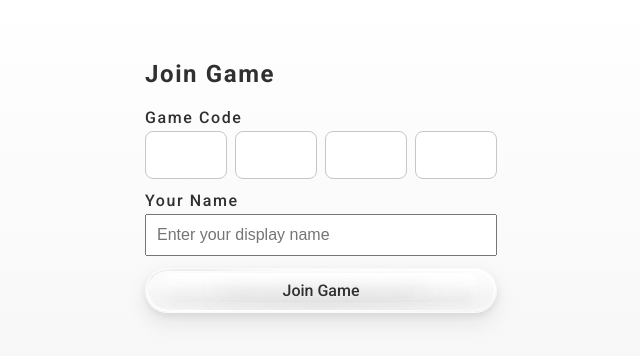
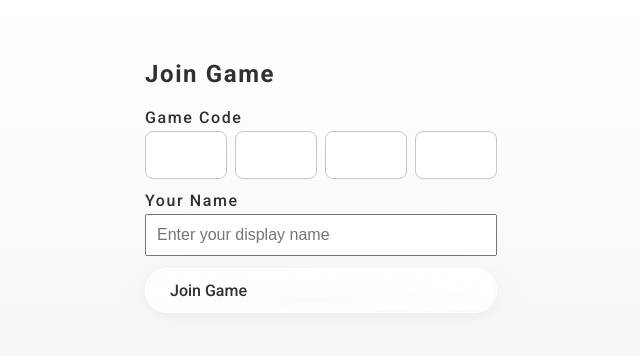
Before and after one commit to ChaseTheCoder/hallucinate, a Next.js app: page /join in a window 1280 px wide. Shown: the top 356 px of the page, without its empty margins (319-959 px from the left). Built offline with nearby package versions, Linux system fonts and the light colour scheme.

Commit message:
add popover for host game not found fix host rendering correct game status and udpate ui

```diff
--- a/components/ButtonLiquid.module.css
+++ b/components/ButtonLiquid.module.css
@@ -9,19 +9,15 @@
   border: 1px solid transparent;
   border-radius: 40px;
   background:
-    linear-gradient(180deg, rgba(255, 255, 255, 0.42) 0%, rgba(248, 248, 248, 0.2) 52%, rgba(255, 255, 255, 0.34) 100%),
-    linear-gradient(90deg, rgba(255, 255, 255, 0.14) 0%, rgba(205, 205, 205, 0.04) 24%, rgba(166, 166, 166, 0.03) 50%, rgba(205, 205, 205, 0.04) 76%, rgba(255, 255, 255, 0.14) 100%);
+    linear-gradient(135deg, rgba(255, 255, 255, 0.9) 0%, rgba(255, 255, 255, 0.7) 50%, rgba(255, 255, 255, 0.85) 100%);
   box-shadow:
-    inset 0 1px 0 rgba(255, 255, 255, 0.92),
-    inset 0 -1px 0 rgba(150, 150, 150, 0.2),
-    inset 0 -8px 16px rgba(255, 255, 255, 0.08),
-    inset 10px 0 14px rgba(255, 255, 255, 0.06),
-    inset -10px 0 14px rgba(255, 255, 255, 0.06),
-    0 10px 20px rgba(185, 185, 185, 0.3),
-    0 3px 6px rgba(135, 135, 135, 0.2),
-    0 0 0 1px rgba(255, 255, 255, 0.32);
-  backdrop-filter: blur(12px) saturate(138%);
-  -webkit-backdrop-filter: blur(12px) saturate(138%);
+    inset 0 1px 2px rgba(255, 255, 255, 1),
+    inset 0 -1px 1px rgba(220, 220, 220, 0.2),
+    0 8px 32px rgba(180, 180, 180, 0.12),
+    0 2px 8px rgba(160, 160, 160, 0.08),
+    0 0 0 0.5px rgba(255, 255, 255, 0.6);
+  backdrop-filter: blur(20px) saturate(110%) brightness(1.1);
+  -webkit-backdrop-filter: blur(20px) saturate(110%) brightness(1.1);
   color: var(--color-text-primary);
   cursor: pointer;
   font-size: 1em;
@@ -39,7 +35,7 @@
   position: absolute;
   inset: 1px;
   border-radius: inherit;
-  background: linear-gradient(180deg, rgba(255, 255, 255, 0.15) 0%, rgba(255, 255, 255, 0.02) 56%, rgba(255, 255, 255, 0.07) 100%);
+  background: linear-gradient(180deg, rgba(255, 255, 255, 0.4) 0%, rgba(255, 255, 255, 0.05) 50%, rgba(255, 255, 255, 0.1) 100%);
   pointer-events: none;
   z-index: 0;
 }
@@ -49,57 +45,52 @@
   position: absolute;
   inset: 2px;
   border-radius: inherit;
-  /* Simulates shadow visible through translucent glass. */
-  background: radial-gradient(120% 80% at 50% 86%, rgba(125, 125, 125, 0.12) 0%, rgba(125, 125, 125, 0.05) 42%, rgba(125, 125, 125, 0) 76%);
+  background: radial-gradient(120% 80% at 50% 90%, rgba(200, 200, 200, 0.03) 0%, rgba(220, 220, 220, 0.01) 50%, rgba(255, 255, 255, 0) 80%);
   pointer-events: none;
   z-index: 0;
 }
 
 .buttonLiquid:hover:not(:disabled) {
   background:
-    linear-gradient(180deg, rgba(255, 255, 255, 0.62) 0%, rgba(248, 248, 248, 0.38) 52%, rgba(255, 255, 255, 0.5) 100%),
-    linear-gradient(90deg, rgba(255, 255, 255, 0.24) 0%, rgba(205, 205, 205, 0.06) 24%, rgba(166, 166, 166, 0.05) 50%, rgba(205, 205, 205, 0.06) 76%, rgba(255, 255, 255, 0.24) 100%);
+    linear-gradient(135deg, rgba(255, 255, 255, 0.95) 0%, rgba(255, 255, 255, 0.8) 50%, rgba(255, 255, 255, 0.92) 100%);
   box-shadow:
-    inset 0 1px 0 rgba(255, 255, 255, 1),
-    inset 0 -1px 0 rgba(135, 135, 135, 0.28),
-    inset 0 -10px 18px rgba(255, 255, 255, 0.18),
-    inset 12px 0 16px rgba(255, 255, 255, 0.14),
-    inset -12px 0 16px rgba(255, 255, 255, 0.14),
-    0 12px 24px rgba(150, 150, 150, 0.38),
-    0 4px 10px rgba(100, 100, 100, 0.32),
-    0 0 0 1px rgba(255, 255, 255, 0.38);
+    inset 0 1px 2px rgba(255, 255, 255, 1),
+    inset 0 -1px 1px rgba(220, 220, 220, 0.25),
+    0 10px 40px rgba(180, 180, 180, 0.16),
+    0 4px 12px rgba(160, 160, 160, 0.1),
+    0 0 0 0.5px rgba(255, 255, 255, 0.7);
   transform: none;
 }
 
 .buttonLiquid:active:not(:disabled) {
   transform: translateY(1px);
+  background:
+    linear-gradient(135deg, rgba(255, 255, 255, 0.85) 0%, rgba(255, 255, 255, 0.65) 50%, rgba(255, 255, 255, 0.8) 100%);
   box-shadow:
-    inset 0 2px 1px rgba(255, 255, 255, 0.84),
-    inset 0 -5px 10px rgba(255, 255, 255, 0.1),
-    0 5px 12px rgba(198, 198, 198, 0.2);
+    inset 0 2px 4px rgba(220, 220, 220, 0.2),
+    inset 0 -1px 1px rgba(255, 255, 255, 0.5),
+    0 4px 16px rgba(180, 180, 180, 0.08);
 }
 
 .buttonLiquid:disabled {
-  opacity: 0.6;
+  opacity: 0.5;
   cursor: default;
   box-shadow:
-    inset 0 1px 0 rgba(255, 255, 255, 0.72),
-    inset 0 -8px 14px rgba(255, 255, 255, 0.08),
-    0 4px 10px rgba(198, 198, 198, 0.16);
+    inset 0 1px 2px rgba(255, 255, 255, 0.8),
+    0 4px 16px rgba(180, 180, 180, 0.08);
 }
 
 .rim {
   position: absolute;
   inset: 0;
-  padding: 2px;
+  padding: 1.5px;
   border-radius: inherit;
   pointer-events: none;
   z-index: 1;
   background:
-    radial-gradient(38% 56% at 12% 16%, rgba(134, 134, 134, 0.24) 0%, rgba(184, 184, 184, 0.1) 44%, rgba(244, 244, 244, 0.03) 80%, rgba(255, 255, 255, 0.62) 100%),
-    radial-gradient(38% 56% at 88% 84%, rgba(134, 134, 134, 0.24) 0%, rgba(184, 184, 184, 0.1) 44%, rgba(244, 244, 244, 0.03) 80%, rgba(255, 255, 255, 0.62) 100%),
-    linear-gradient(90deg, rgba(255, 255, 255, 0.52) 0%, rgba(251, 251, 251, 0.36) 30%, rgba(245, 245, 245, 0.28) 50%, rgba(251, 251, 251, 0.36) 70%, rgba(255, 255, 255, 0.52) 100%),
-    linear-gradient(180deg, rgba(255, 255, 255, 0.56) 0%, rgba(240, 240, 240, 0.34) 50%, rgba(255, 255, 255, 0.56) 100%);
+    radial-gradient(40% 50% at 15% 20%, rgba(255, 255, 255, 0.8) 0%, rgba(240, 240, 240, 0.3) 50%, rgba(255, 255, 255, 0.1) 100%),
+    radial-gradient(40% 50% at 85% 80%, rgba(255, 255, 255, 0.6) 0%, rgba(240, 240, 240, 0.2) 50%, rgba(255, 255, 255, 0.05) 100%),
+    linear-gradient(180deg, rgba(255, 255, 255, 0.7) 0%, rgba(250, 250, 250, 0.3) 50%, rgba(255, 255, 255, 0.6) 100%);
   -webkit-mask:
     linear-gradient(#000 0 0) content-box,
     linear-gradient(#000 0 0);
@@ -108,40 +99,42 @@
     linear-gradient(#000 0 0) content-box,
     linear-gradient(#000 0 0);
   mask-composite: exclude;
-  filter: blur(0.55px);
+  filter: blur(0.3px);
 }
 
 .centerTone {
   position: absolute;
-  inset: 8px 20% 9px 20%;
+  inset: 12px 22% 12px 22%;
   border-radius: 999px;
-  background: linear-gradient(180deg, rgba(150, 150, 150, 0.03) 0%, rgba(118, 118, 118, 0.06) 52%, rgba(164, 164, 164, 0.03) 100%);
-  filter: blur(10px);
+  background: linear-gradient(180deg, rgba(240, 240, 240, 0.02) 0%, rgba(230, 230, 230, 0.03) 50%, rgba(240, 240, 240, 0.01) 100%);
+  filter: blur(8px);
   pointer-events: none;
   z-index: 1;
 }
 
 .highlight {
   position: absolute;
-  top: 4px;
-  left: 20px;
-  right: 20px;
-  height: 34%;
+  top: 3px;
+  left: 18px;
+  right: 18px;
+  height: 38%;
   border-radius: 999px;
-  background: linear-gradient(180deg, rgba(255, 255, 255, 0.98) 0%, rgba(255, 255, 255, 0.36) 56%, rgba(255, 255, 255, 0) 100%);
+  background:
+    radial-gradient(ellipse 60% 100% at 30% 0%, rgba(255, 255, 255, 1) 0%, rgba(255, 255, 255, 0.6) 40%, rgba(255, 255, 255, 0) 70%);
   pointer-events: none;
   z-index: 1;
+  opacity: 0.9;
 }
 
 .shadow {
   position: absolute;
-  left: 22px;
-  right: 22px;
-  bottom: 5px;
-  height: 23%;
+  left: 24px;
+  right: 24px;
+  bottom: 6px;
+  height: 20%;
   border-radius: 999px;
-  background: linear-gradient(180deg, rgba(120, 120, 120, 0.1) 0%, rgba(120, 120, 120, 0.03) 60%, rgba(255, 255, 255, 0) 100%);
-  filter: blur(5px);
+  background: linear-gradient(180deg, rgba(180, 180, 180, 0.04) 0%, rgba(200, 200, 200, 0.01) 50%, rgba(255, 255, 255, 0) 100%);
+  filter: blur(3px);
   pointer-events: none;
   z-index: 1;
 }
@@ -151,21 +144,25 @@
   z-index: 3;
   opacity: 1;
   color: var(--color-text-primary);
-  text-shadow: 0 1px 0 rgba(255, 255, 255, 0.35);
+  text-shadow: 0 0.5px 1px rgba(255, 255, 255, 0.5);
+  display: flex;
+  width: 100%;
 }
 
 .textReflection {
   position: absolute;
-  left: 50%;
-  top: 56%;
-  transform: translateX(-50%) scaleY(-1);
+  left: 0;
+  right: 0;
+  top: 58%;
+  transform: scaleY(-1);
   transform-origin: center top;
   z-index: 2;
-  color: rgba(72, 72, 72, 0.16);
+  color: rgba(100, 100, 100, 0.08);
   text-shadow: none;
-  filter: blur(0.4px);
-  white-space: nowrap;
+  filter: blur(0.3px);
   pointer-events: none;
-  -webkit-mask-image: linear-gradient(to bottom, rgba(0, 0, 0, 0.38) 0%, rgba(0, 0, 0, 0.1) 45%, rgba(0, 0, 0, 0) 100%);
-  mask-image: linear-gradient(to bottom, rgba(0, 0, 0, 0.38) 0%, rgba(0, 0, 0, 0.1) 45%, rgba(0, 0, 0, 0) 100%);
+  -webkit-mask-image: linear-gradient(to bottom, rgba(0, 0, 0, 0.25) 0%, rgba(0, 0, 0, 0.05) 40%, rgba(0, 0, 0, 0) 100%);
+  mask-image: linear-gradient(to bottom, rgba(0, 0, 0, 0.25) 0%, rgba(0, 0, 0, 0.05) 40%, rgba(0, 0, 0, 0) 100%);
+  display: flex;
+  width: 100%;
 }
--- a/components/GlassBubble.module.css
+++ b/components/GlassBubble.module.css
@@ -9,19 +9,19 @@
   isolation: isolate;
   border: 1px solid transparent;
   background:
-    linear-gradient(180deg, rgba(255, 255, 255, 0.42) 0%, rgba(248, 248, 248, 0.2) 52%, rgba(255, 255, 255, 0.34) 100%),
-    linear-gradient(90deg, rgba(255, 255, 255, 0.14) 0%, rgba(205, 205, 205, 0.04) 24%, rgba(166, 166, 166, 0.03) 50%, rgba(205, 205, 205, 0.04) 76%, rgba(255, 255, 255, 0.14) 100%);
+    linear-gradient(180deg, rgba(255, 255, 255, 0.72) 0%, rgba(255, 255, 255, 0.5) 52%, rgba(255, 255, 255, 0.64) 100%),
+    linear-gradient(90deg, rgba(255, 255, 255, 0.34) 0%, rgba(245, 245, 245, 0.24) 24%, rgba(240, 240, 240, 0.23) 50%, rgba(245, 245, 245, 0.24) 76%, rgba(255, 255, 255, 0.34) 100%);
   box-shadow:
-    inset 0 1px 0 rgba(255, 255, 255, 0.88),
-    inset 0 -1px 0 rgba(150, 150, 150, 0.16),
-    inset 0 -8px 16px rgba(255, 255, 255, 0.07),
-    inset 10px 0 14px rgba(255, 255, 255, 0.05),
-    inset -10px 0 14px rgba(255, 255, 255, 0.05),
-    0 8px 18px rgba(185, 185, 185, 0.24),
-    0 2px 5px rgba(135, 135, 135, 0.16),
-    0 0 0 1px rgba(255, 255, 255, 0.28);
-  backdrop-filter: blur(12px) saturate(138%);
-  -webkit-backdrop-filter: blur(12px) saturate(138%);
+    inset 0 1px 0 rgba(255, 255, 255, 1),
+    inset 0 -1px 0 rgba(200, 200, 200, 0.3),
+    inset 0 -8px 16px rgba(255, 255, 255, 0.2),
+    inset 10px 0 14px rgba(255, 255, 255, 0.15),
+    inset -10px 0 14px rgba(255, 255, 255, 0.15),
+    0 8px 18px rgba(200, 200, 200, 0.2),
+    0 2px 5px rgba(180, 180, 180, 0.12),
+    0 0 0 1px rgba(255, 255, 255, 0.48);
+  backdrop-filter: blur(12px) saturate(120%) brightness(1.15);
+  -webkit-backdrop-filter: blur(12px) saturate(120%) brightness(1.15);
   color: var(--color-text-primary);
 }
 
@@ -30,7 +30,7 @@
   position: absolute;
   inset: 1px;
   border-radius: inherit;
-  background: linear-gradient(180deg, rgba(255, 255, 255, 0.14) 0%, rgba(255, 255, 255, 0.02) 56%, rgba(255, 255, 255, 0.06) 100%);
+  background: linear-gradient(180deg, rgba(255, 255, 255, 0.28) 0%, rgba(255, 255, 255, 0.08) 56%, rgba(255, 255, 255, 0.16) 100%);
   pointer-events: none;
   z-index: 0;
 }
@@ -40,7 +40,7 @@
   position: absolute;
   inset: 2px;
   border-radius: inherit;
-  background: radial-gradient(120% 80% at 50% 86%, rgba(125, 125, 125, 0.1) 0%, rgba(125, 125, 125, 0.04) 42%, rgba(125, 125, 125, 0) 76%);
+  background: radial-gradient(120% 80% at 50% 86%, rgba(180, 180, 180, 0.06) 0%, rgba(200, 200, 200, 0.02) 42%, rgba(255, 255, 255, 0) 76%);
   pointer-events: none;
   z-index: 0;
 }
@@ -53,10 +53,10 @@
   pointer-events: none;
   z-index: 1;
   background:
-    radial-gradient(38% 56% at 12% 16%, rgba(134, 134, 134, 0.2) 0%, rgba(184, 184, 184, 0.08) 44%, rgba(244, 244, 244, 0.02) 80%, rgba(255, 255, 255, 0.58) 100%),
-    radial-gradient(38% 56% at 88% 84%, rgba(134, 134, 134, 0.2) 0%, rgba(184, 184, 184, 0.08) 44%, rgba(244, 244, 244, 0.02) 80%, rgba(255, 255, 255, 0.58) 100%),
-    linear-gradient(90deg, rgba(255, 255, 255, 0.48) 0%, rgba(251, 251, 251, 0.32) 30%, rgba(245, 245, 245, 0.24) 50%, rgba(251, 251, 251, 0.32) 70%, rgba(255, 255, 255, 0.48) 100%),
-    linear-gradient(180deg, rgba(255, 255, 255, 0.52) 0%, rgba(240, 240, 240, 0.3) 50%, rgba(255, 255, 255, 0.52) 100%);
+    radial-gradient(38% 56% at 12% 16%, rgba(200, 200, 200, 0.3) 0%, rgba(220, 220, 220, 0.16) 44%, rgba(250, 250, 250, 0.08) 80%, rgba(255, 255, 255, 0.78) 100%),
+    radial-gradient(38% 56% at 88% 84%, rgba(200, 200, 200, 0.3) 0%, rgba(220, 220, 220, 0.16) 44%, rgba(250, 250, 250, 0.08) 80%, rgba(255, 255, 255, 0.78) 100%),
+    linear-gradient(90deg, rgba(255, 255, 255, 0.68) 0%, rgba(255, 255, 255, 0.52) 30%, rgba(252, 252, 252, 0.44) 50%, rgba(255, 255, 255, 0.52) 70%, rgba(255, 255, 255, 0.68) 100%),
+    linear-gradient(180deg, rgba(255, 255, 255, 0.72) 0%, rgba(250, 250, 250, 0.5) 50%, rgba(255, 255, 255, 0.72) 100%);
   -webkit-mask:
     linear-gradient(#000 0 0) content-box,
     linear-gradient(#000 0 0);
@@ -87,7 +87,7 @@
   bottom: 4px;
   height: 24%;
   border-radius: 999px;
-  background: linear-gradient(180deg, rgba(120, 120, 120, 0.08) 0%, rgba(120, 120, 120, 0.02) 60%, rgba(255, 255, 255, 0) 100%);
+  background: linear-gradient(180deg, rgba(160, 160, 160, 0.04) 0%, rgba(180, 180, 180, 0.01) 60%, rgba(255, 255, 255, 0) 100%);
   filter: blur(4px);
   pointer-events: none;
   z-index: 1;
@@ -104,17 +104,17 @@
 
 .glow {
   background:
-    linear-gradient(180deg, rgba(255, 255, 255, 0.6) 0%, rgba(255, 255, 255, 0.4) 52%, rgba(255, 255, 255, 0.5) 100%),
-    linear-gradient(90deg, rgba(255, 255, 255, 0.3) 0%, rgba(255, 255, 255, 0.1) 24%, rgba(255, 255, 255, 0.08) 50%, rgba(255, 255, 255, 0.1) 76%, rgba(255, 255, 255, 0.3) 100%);
+    linear-gradient(180deg, rgba(255, 255, 255, 0.85) 0%, rgba(255, 255, 255, 0.7) 52%, rgba(255, 255, 255, 0.8) 100%),
+    linear-gradient(90deg, rgba(255, 255, 255, 0.5) 0%, rgba(255, 255, 255, 0.3) 24%, rgba(255, 255, 255, 0.25) 50%, rgba(255, 255, 255, 0.3) 76%, rgba(255, 255, 255, 0.5) 100%);
   box-shadow:
     inset 0 1px 0 rgba(255, 255, 255, 1),
-    inset 0 -1px 0 rgba(255, 255, 255, 0.4),
-    inset 0 -8px 16px rgba(255, 255, 255, 0.2),
-    inset 10px 0 14px rgba(255, 255, 255, 0.2),
-    inset -10px 0 14px rgba(255, 255, 255, 0.2),
-    inset 0 0 30px rgba(255, 255, 255, 0.8),
-    inset 0 0 80px rgba(255, 255, 255, 0.5),
-    0 8px 18px rgba(185, 185, 185, 0.24),
-    0 2px 5px rgba(135, 135, 135, 0.16),
-    0 0 0 1px rgba(255, 255, 255, 0.28);
+    inset 0 -1px 0 rgba(255, 255, 255, 0.6),
+    inset 0 -8px 16px rgba(255, 255, 255, 0.4),
+    inset 10px 0 14px rgba(255, 255, 255, 0.35),
+    inset -10px 0 14px rgba(255, 255, 255, 0.35),
+    inset 0 0 30px rgba(255, 255, 255, 0.9),
+    inset 0 0 80px rgba(255, 255, 255, 0.7),
+    0 8px 18px rgba(200, 200, 200, 0.2),
+    0 2px 5px rgba(180, 180, 180, 0.12),
+    0 0 0 1px rgba(255, 255, 255, 0.58);
 }
--- a/pages/api/game/[code]/index.ts
+++ b/pages/api/game/[code]/index.ts
@@ -1,5 +1,5 @@
 import type { NextApiRequest, NextApiResponse } from 'next'
-import { findGameByCode } from '../../../../server/gameStore'
+import { findGameByCode, enrichGame } from '../../../../server/gameStore'
 
 export default async function handler(req: NextApiRequest, res: NextApiResponse) {
   const { code } = req.query
@@ -7,7 +7,7 @@ export default async function handler(req: NextApiRequest, res: NextApiResponse)
   if (req.method === 'GET') {
     const game = await findGameByCode(code as string)
     if (!game) return res.status(404).json({ error: 'Game not found' })
-    return res.status(200).json(game)
+    return res.status(200).json(enrichGame(game))
   }
   res.status(405).end()
 }
```
Also changed, not shown: components/Popover.tsx (added, +110 -0 lines), components/VoteButton.tsx (+14 -6 lines), components/player/VotePanel.tsx (+3 -9 lines), pages/api/game/[code]/vote.ts (+0 -12 lines), pages/host/[code].tsx (+90 -36 lines), pages/join/index.tsx (+2 -9 lines), pages/player/[code].tsx (+46 -5 lines).
